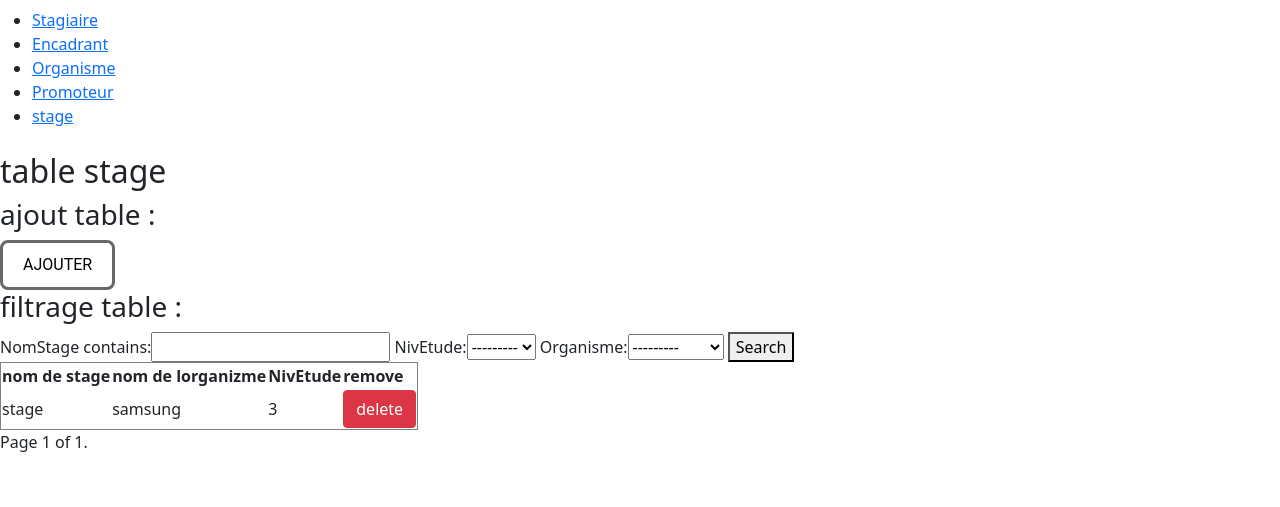
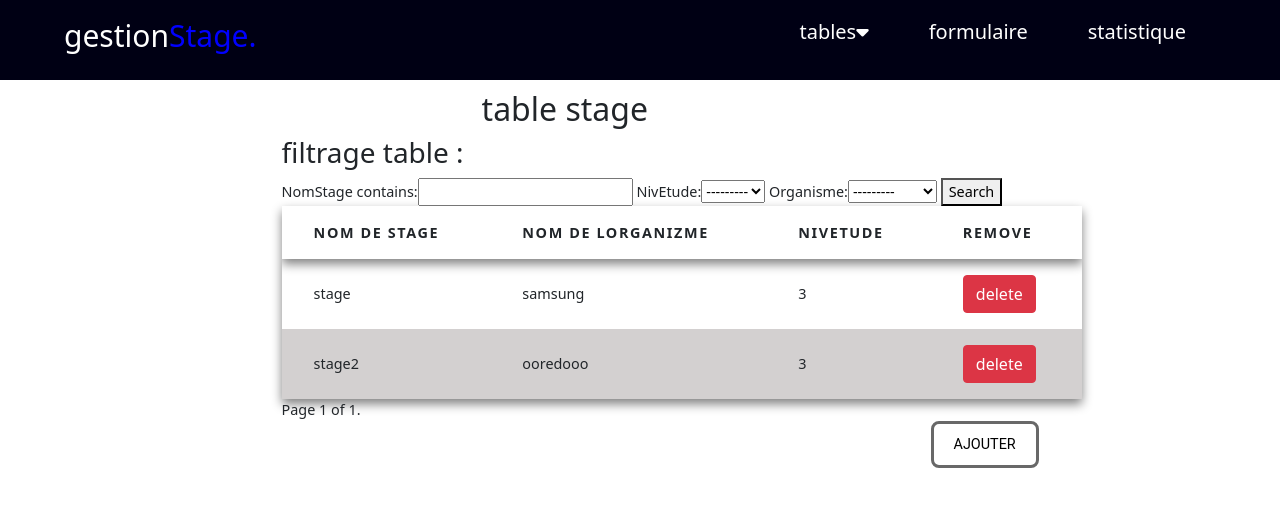
Before and after one commit to Dreamoonc/Gestion-Stage, a Django app: page /stage/ in a window 1280 px wide. Shown: the top 507 px of the page. Run offline with Django 3.2, Linux system fonts and the light colour scheme; data comes from the database, SQL or seed files in the repository.

Commit message:
saisir plusieure etudiant + navbar + table style

```diff
--- a/gestionstage/AppGestion/admin.py
+++ b/gestionstage/AppGestion/admin.py
@@ -4,7 +4,7 @@ from .models import Encadrant
 from .models import Organisme
 from .models import Promoteur
 from .models import Stage
-from .models import Fiche_Stage
+from .models import *
 
 
 
--- a/gestionstage/AppGestion/form.py
+++ b/gestionstage/AppGestion/form.py
@@ -37,4 +37,4 @@ class formFichStage (ModelForm):
     class Meta :
         model=Fiche_Stage
         fields="__all__"
-        exclude =['Groupe','matricule','Sujet']
+        exclude =['Sujet']
--- a/gestionstage/AppGestion/models.py
+++ b/gestionstage/AppGestion/models.py
@@ -22,7 +22,7 @@ class Stagiaire (models.Model):
     PrenomStagiaire=models.CharField(max_length=30)
     NivEtude=models.IntegerField(choices=NIV_ETUDE)
     def __str__(self):
-        return str(self.matricule)
+        return str(self.matricule)+' '+ self.NomStagiaire +' '+ self.PrenomStagiaire
     class Meta:
         ordering = ['NivEtude']
 
@@ -64,15 +64,17 @@ class Stage (models.Model):
 
 
 class Fiche_Stage (models.Model):
+    Groupe=models.IntegerField(default=0)
     Organisme=models.ForeignKey("Organisme",on_delete=models.CASCADE)
     Stage=models.ForeignKey("Stage",on_delete=models.CASCADE)
-    matricule=models.ForeignKey("Stagiaire",on_delete=models.CASCADE)
     NivEtude =models.IntegerField(choices=NIV_ETUDE_STAGE)
+    etudiantPremier=models.ForeignKey("stagiaire",on_delete=models.CASCADE,related_name='Fiche_Stage')
+    etudiantdeux=models.ForeignKey("stagiaire",on_delete=models.CASCADE,related_name='etudiants')
+    etudianttroi=models.ForeignKey("stagiaire",on_delete=models.CASCADE)
     Encadrant=models.ForeignKey("Encadrant",on_delete=models.CASCADE)
     Promoteur=models.ForeignKey("Promoteur",on_delete=models.CASCADE)
     AnneeCourante=models.IntegerField(default=datetime.datetime.now().year)
-    Groupe=models.IntegerField()
     Sujet = models.CharField(max_length=60,unique=True,null=True,blank=True)
 
     class Meta:
-        unique_together = (('matricule','NivEtude','AnneeCourante'),)
+        unique_together = (('Groupe','NivEtude','AnneeCourante'))
--- a/gestionstage/AppGestion/static/style.css
+++ b/gestionstage/AppGestion/static/style.css
@@ -15,6 +15,9 @@
 .wrapper a:hover{
     color: #fff;
     background-color: #686868;
+}
+.s{
+margin-left: 65%;
 }
 
 .modal {
@@ -67,3 +70,98 @@
     color:#999;
     font-size:40px;
 }
+body{
+    display: block;
+    justify-content: center;
+    align-items: center;
+    font-size: 0.9rem;
+}
+h2{
+    margin-top: 90px;
+    margin-left: 200px;
+}
+table{
+
+    border-collapse: collapse;
+    box-shadow: 0 5px 10px gray;
+    background-color: white;
+    text-align: left;
+    overflow: hidden;
+     width: 800px;
+
+}
+.contenue{
+    margin-left: 22%;
+}
+
+tr:nth-child(even){
+       background-color: rgb(211, 208, 208);
+}
+thead{
+    box-shadow: 0 5px 10px gray;
+}
+th{
+    padding: 1rem 2rem ;
+    text-transform: uppercase;
+    letter-spacing: 0.1rem;
+    font-weight: 900;
+}
+td{
+    padding: 1rem 2rem;
+}
+
+.menu_bar{
+    margin: 0;
+    background-color: rgb(211, 208, 208);
+    height:80px;
+    width: 100%;
+    display: flex;
+    align-items: center;
+    justify-content: space-between;
+    padding: 0 5%;
+    background-color: rgb(0, 0, 20);
+    position: fixed;
+    top :0;
+
+}
+.logo{
+    color: rgb(255, 255, 255) ;
+    font-size: 30px;
+}
+.logo span {
+    color: blue;
+}
+.menu_bar ul {
+    list-style: none;
+    display: flex;
+}
+.menu_bar ul li {
+    padding: 10px 30px;
+}
+.menu_bar ul li a {
+    color: white;
+    text-decoration: none;
+    font-size: 20px;
+    transition: all 0.3s;
+}
+.menu_bar ul li a:hover{
+    color: blue;
+}
+.dropdown__menu{
+    display: none;
+}
+.menu_bar ul li:hover .dropdown__menu{
+    display: block;
+    position: absolute;
+
+    background-color: rgb(0, 0, 20);
+}
+.dropdown__menu ul {
+    display: block;
+    margin: 10px;
+    padding: 10px;
+}
+.gg {
+    padding-top: 90px;
+
+}
--- a/gestionstage/AppGestion/templates/stage.html
+++ b/gestionstage/AppGestion/templates/stage.html
@@ -6,28 +6,33 @@
     <meta name="viewport" content="width=device-width, initial-scale=1.0">
     <link href="https://cdn.jsdelivr.net/npm/bootstrap@5.1.3/dist/css/bootstrap.min.css" rel="stylesheet" integrity="sha384-1BmE4kWBq78iYhFldvKuhfTAU6auU8tT94WrHftjDbrCEXSU1oBoqyl2QvZ6jIW3"
     crossorigin="anonymous">
+    <link rel="stylesheet" href="https://cdnjs.cloudflare.com/ajax/libs/font-awesome/6.0.0-beta3/css/all.min.css" integrity="sha512-Fo3rlrZj/k7ujTnHg4CGR2D7kSs0v4LLanw2qksYuRlEzO+tcaEPQogQ0KaoGN26/zrn20ImR1DfuLWnOo7aBA==" crossorigin="anonymous" referrerpolicy="no-referrer" />
     <link rel="stylesheet" href="/static/style.css">
     <title>Gestion Table</title>
 </head>
 <body>
-  <header>
-    <nav class="navbar">
-      <ul class="navbarList">
-          <li class="active"><a href="{% url 'stagiaire'%}">Stagiaire</a></li>
-          <li><a href="{% url 'encadrant'%}">Encadrant</a></li>
-          <li><a href="{% url 'organisme'%}">Organisme</a></li>
-          <li><a href="{% url 'promoteur'%}">Promoteur</a></li>
-          <li><a href="{% url 'stage'%}">stage</a></li>
-      </ul>
-    </nav>
-  </header>
+  <div class="menu_bar">
+    <h1 class="logo">gestion<span>Stage.</span></h1>
+    <ul >
+      <li ><a  href="{% url 'stagiaire'%}">tables<i class="fas fa-caret-down"></i></a>
+        <div class="dropdown__menu">
+          <ul>
+            <li><a href="{% url 'stagiaire'%}">stagiaire</a></li>
+            <li><a href="{% url 'encadrant'%}">encadrant</a></li>
+            <li><a href="{% url 'organisme'%}">promoteur</a></li>
+            <li><a href="{% url 'promoteur'%}">organisme</a></li>
+            <li><a href="{% url 'stage'%}">stage</a></li>
+          </ul>
+        </div>
+      </li>
+      <li ><a  href="{% url 'formulaireStage'%}">formulaire</a></li>
+      <li ><a  href="#">statistique</a> </li>
+    </ul>
+  </div>
 
+     <div class="contenue">
+      <h2> table stage </h2>
 
-      <h2> table stage </h2>
-      <h3>ajout table :</h3>
-      <div class="wrapper">
-        <a href="#ajout-Stage">Ajouter</a>
-      </div>
       <div id="ajout-Stage" class="modal">
         <div class="modal__content">
           <form  method="post">
@@ -51,13 +56,15 @@
         {{sta.form}}
         <button type="submit"> Search </button>
       </form>
-      <table border="1">
+      <table >
+        <thead>
         <tr>
           <th>nom de stage </th>
           <th>nom de lorganizme </th>
           <th>NivEtude</th>
           <th>remove</th>
         </tr>
+      </thead>
         {% for p in stage %}
           <tr>
             <td> {{p.NomStage}}</td>
@@ -85,7 +92,10 @@
             {% endif %}
         </span>
     </div>
-
+    <div class="wrapper s">
+        <a href="#ajout-Stage">Ajouter</a>
+      </div>
+ </div>
 
 </body>
 </html>
--- a/gestionstage/AppGestion/views.py
+++ b/gestionstage/AppGestion/views.py
@@ -10,7 +10,7 @@ def stagiaire (request):
     stagiaires=Stagiaire.objects.all()
     myFilter1 =StagaireFilter(request.GET, queryset=stagiaires)
     stagiaires=myFilter1.qs
-    paginator= Paginator(stagiaires,6)
+    paginator= Paginator(stagiaires,5)
     page_number=request.GET.get('page')
     stagiaires=paginator.get_page(page_number)
 
@@ -38,7 +38,7 @@ def encadrant(request):
     encadrants=Encadrant.objects.all()
     enca=EncaderantFilter(request.GET, queryset=encadrants)
     encadrants=enca.qs
-    paginator2= Paginator(encadrants,6)
+    paginator2= Paginator(encadrants,5)
     page_number=request.GET.get('page')
     encadrants=paginator2.get_page(page_number)
     if request.method=="POST":
@@ -54,7 +54,7 @@ def organisme(request):
     organismes=Organisme.objects.all()
     variable =OrganismeFilter(request.GET, queryset=organismes)
     organismes=variable.qs
-    paginator5= Paginator(organismes,6)
+    paginator5= Paginator(organismes,5)
     page_number=request.GET.get('page')
     organismes=paginator5.get_page(page_number)
     if request.method=="POST":
@@ -70,7 +70,7 @@ def promoteur(request):
     promoteurs=Promoteur.objects.all()
     pro =PromoteurFilter(request.GET, queryset=promoteurs)
     promoteurs=pro.qs
-    paginator4= Paginator(promoteurs,6)
+    paginator4= Paginator(promoteurs,5)
     page_number=request.GET.get('page')
     promoteurs=paginator4.get_page(page_number)
     if request.method=="POST":
@@ -86,7 +86,7 @@ def stage(request):
     stages=Stage.objects.all()
     sta= StageFilter(request.GET, queryset=stages)
     stages=sta.qs
-    paginator3= Paginator(stages,6)
+    paginator3= Paginator(stages,5)
     page_number=request.GET.get('page')
     stages=paginator3.get_page(page_number)
     if request.method=="POST":
```
Also changed, not shown: gestionstage/AppGestion/templates/encadrant.html (+29 -14 lines), gestionstage/AppGestion/templates/formulaireStage.html (+27 -10 lines), gestionstage/AppGestion/templates/organisme.html (+28 -20 lines), gestionstage/AppGestion/templates/promoteur.html (+29 -18 lines), gestionstage/AppGestion/templates/stagiaire.html (+32 -16 lines), gestionstage/AppGestion/migrations/0016_alter_fiche_stage_unique_together_matricule3_and_more.py (added), gestionstage/AppGestion/migrations/0017_remove_matricule2_matricule_and_more.py (added), gestionstage/AppGestion/migrations/0018_alter_fiche_stage_unique_together_and_more.py (added), gestionstage/db.sqlite3.
